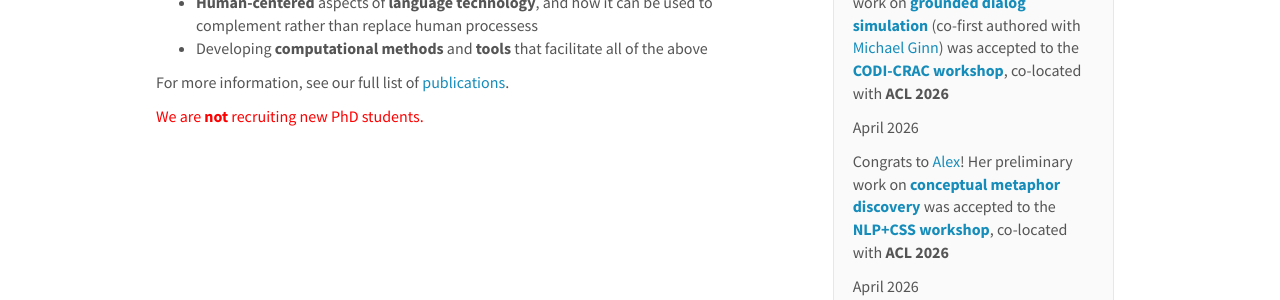
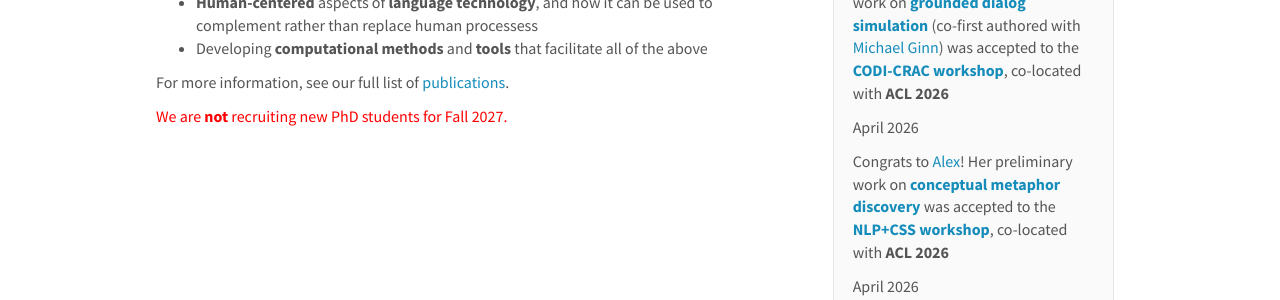
Before and after one commit to blast-cu/blast-cu.github.io, a Jekyll site: the page built from _pages/home.md, in a window 1280 px wide and 900 px high, scrolled down 387 px. Shown: the part 154-454 px from the top of the window. Built offline with Jekyll 4.4.1, drawn with Linux system fonts in a browser that asks for light colours; nearby versions of some CDN libraries.

Commit message:
Update home.md

```diff
--- a/_pages/home.md
+++ b/_pages/home.md
@@ -21,4 +21,4 @@ Computational Social Science. We are broadly interested in finding transparent a
 
 For more information, see our full list of [publications](https://blast-cu.github.io/publications/).
 
-<span style="color:red">We are **not** recruiting new PhD students.</span>
+<span style="color:red">We are **not** recruiting new PhD students for Fall 2027.</span>
```
